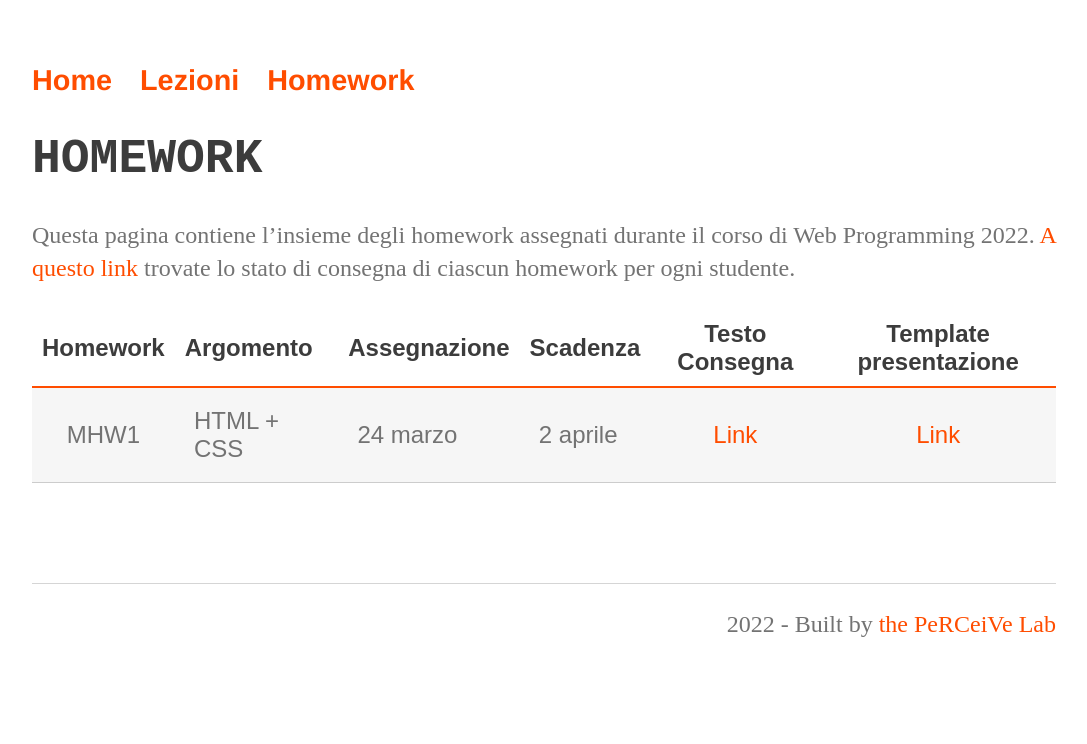
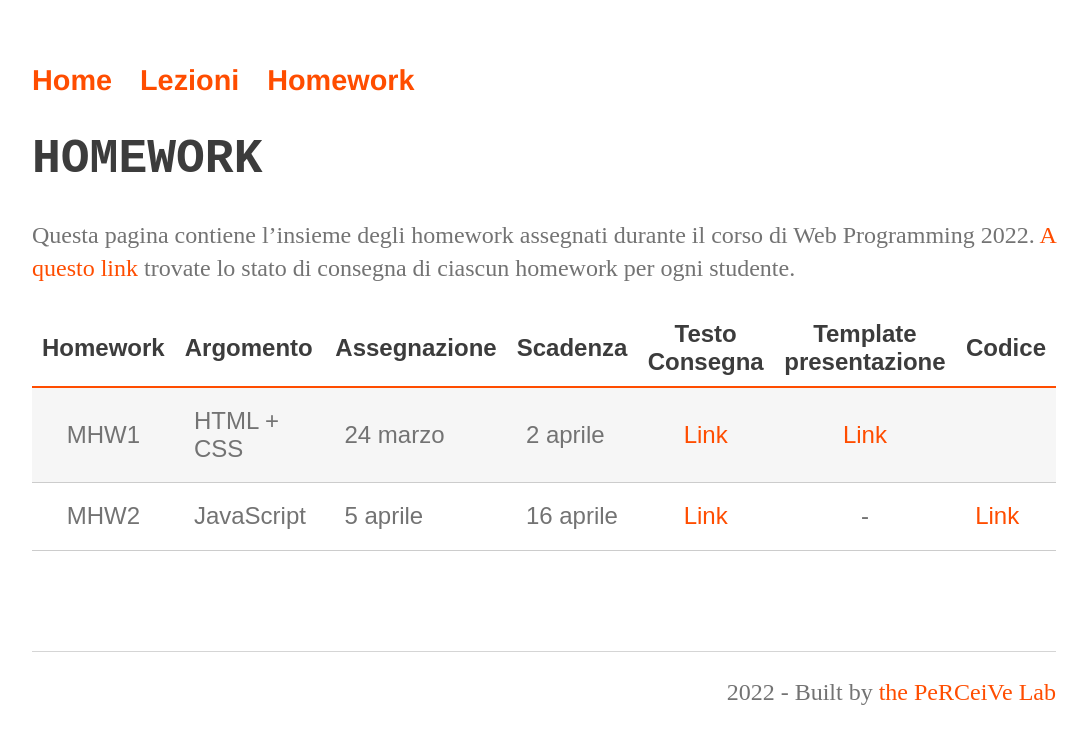
Before and after one commit to perceivelab/database-course, a Jekyll site: the page built from homework.md, in a window 1280 px wide. Shown: the top 744 px of the page, without its empty margins (96-1183 px from the left). Built offline with Jekyll 4.4.1, drawn with Linux system fonts in a browser that asks for light colours; our own code applies the rules of GitHub Pages for plain Markdown files.

Commit message:
Update homework.md

```diff
--- a/homework.md
+++ b/homework.md
@@ -5,8 +5,9 @@ layout: page
 # HOMEWORK
 Questa pagina contiene l'insieme degli homework assegnati durante il corso di Web Programming 2022. [A questo link]({{ site.baseurl }}/status) trovate lo stato di consegna di ciascun homework per ogni studente.
 
-| Homework | Argomento          | Assegnazione    | Scadenza          | Testo Consegna  | Template presentazione |
+| Homework | Argomento          | Assegnazione    | Scadenza          | Testo Consegna  | Template presentazione | Codice |
 | :-------:| ------------------ | --------------- | -------           | :--------:      | :------: |
 | MHW1     | HTML + CSS         | 24 marzo        | 2 aprile          | [Link](mhw1.md) | [Link](https://drive.google.com/file/d/1Vrcqvuvqtm7l0Ss8zXwOVtiy8S404sbp/view?usp=sharing) |
+| MHW2     | JavaScript         | 5 aprile        | 16 aprile          | [Link](web-programming-mhw2.html) | - | [Link](mhw2-starting-code.zip) |
 
 [404]: /web-programming-course/fallback
```
